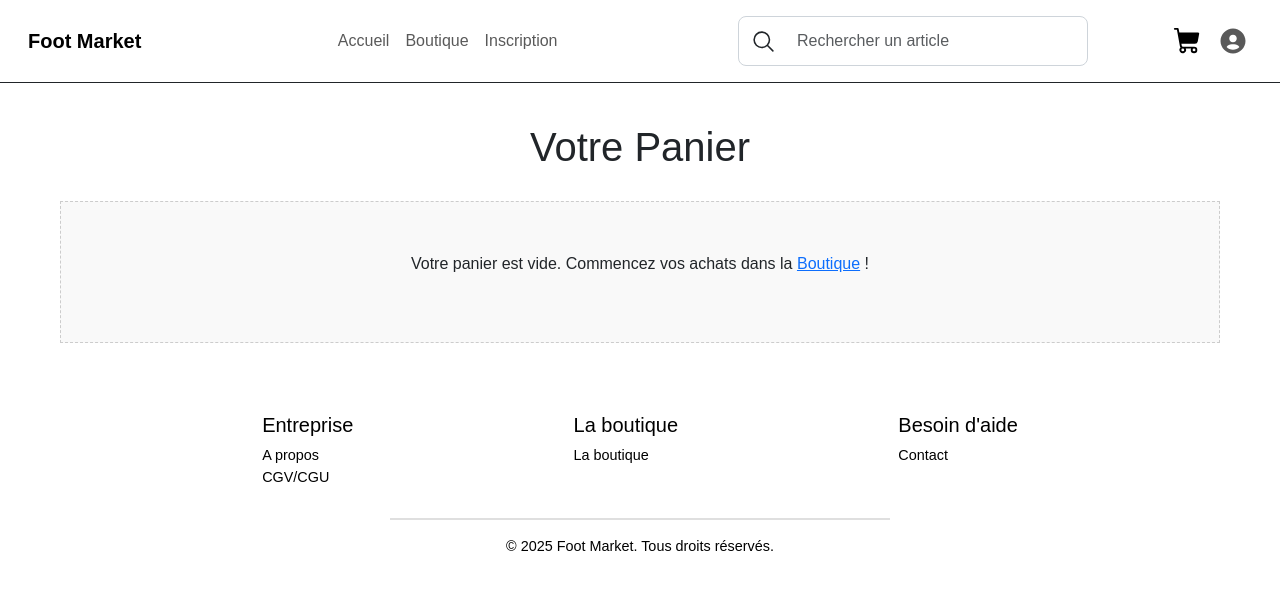
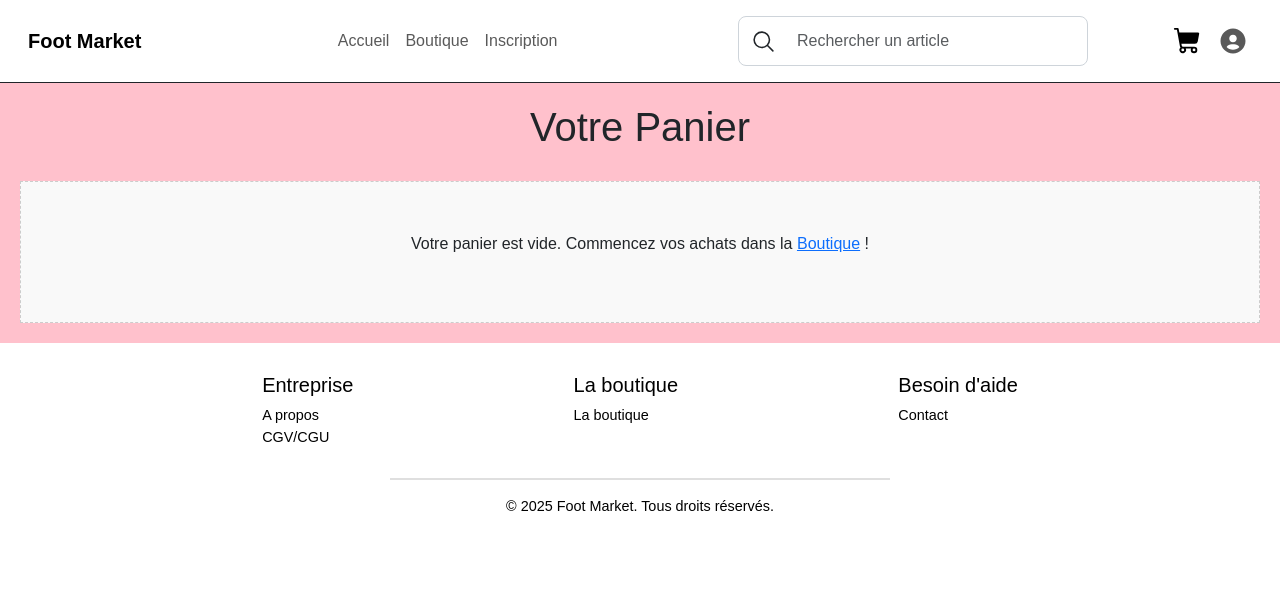
Before and after one commit to mohamed-amine-namasse/ecom-grp4, a React (Create React App) app: page /cart in a window 1280 px wide. Shown: the top 590 px of the page. Built offline with nearby package versions, Linux system fonts and the light colour scheme.

Commit message:
panier c'est bon

```diff
--- a/src/pages/Cart/style.css
+++ b/src/pages/Cart/style.css
@@ -1,7 +1,6 @@
 .cart-container {
-  max-width: 1200px;
-  margin: 40px auto;
-  padding: 0 20px;
+  padding: 20px;
+  background-color: #ffc1cc;
 }
 
 .cart-container h1 {
```
